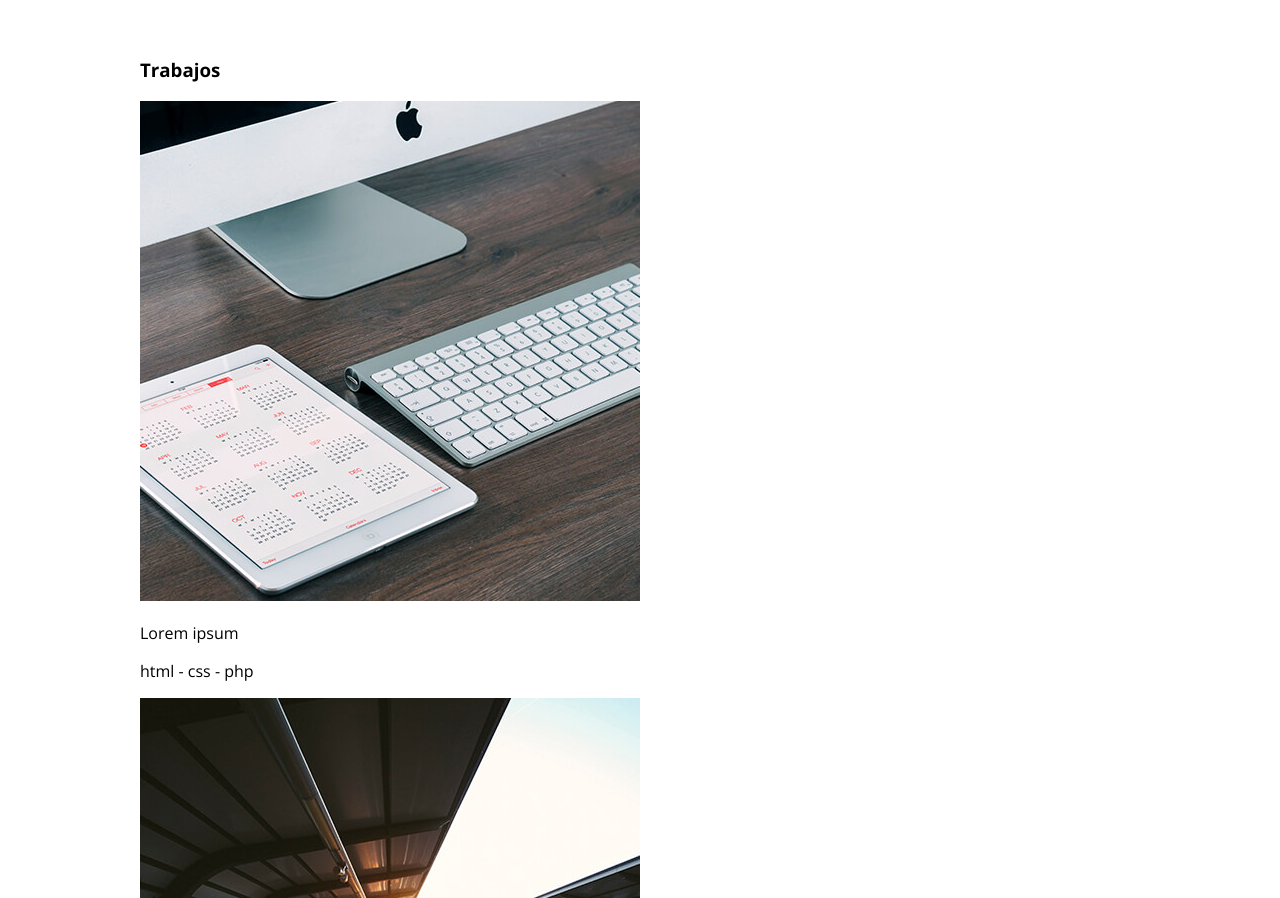
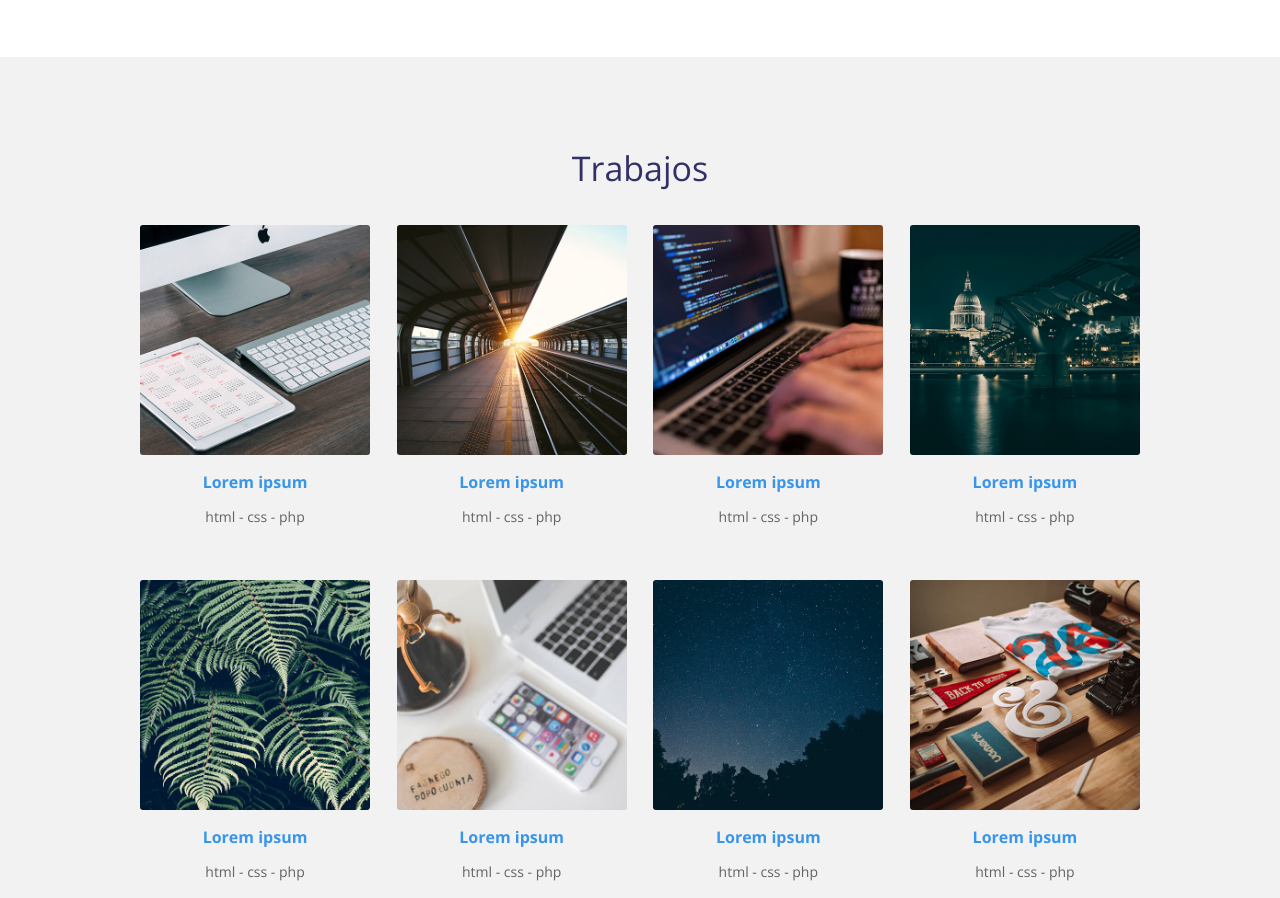
Before and after one commit to ArmandoRomero33/ArmandoRomero33.github.io, a plain HTML site: page index.html in a window 1280 px wide. Shown: the part 814-1712 px from the top of the page. Drawn offline with nearby package versions, Linux system fonts and the light colour scheme.

Commit message:
css trabajos

```diff
--- a/css/estilos.css
+++ b/css/estilos.css
@@ -128,3 +128,59 @@ header .menu a:hover{
     color: #3895ea;
     text-decoration: underline;
  }
+
+ .main .trabajos{
+    background: #f2f2f2;
+    padding: 60px 0;
+}
+
+.main .trabajos .contenedor{
+    overflow: hidden;
+}
+
+.main .trabajos .titulo{
+   font-size: 34px;
+   line-height: 34px;
+   margin-bottom: 40px;
+   font-weight: 300;
+   color:#323068;
+   text-align: center;
+}
+
+.main .trabajos .contenedor-trabajos{
+    display: flex;
+    flex-direction: row;
+    flex-wrap: wrap;
+    justify-content: space-between;
+}
+
+.main .trabajos .contenedor-trabajos .trabajo{
+   width: 23%;
+   margin-bottom: 40px;
+}
+
+.main .trabajos .contenedor-trabajos .trabajo .thumb{
+    width: 100%;
+    margin-bottom: 10px;
+}
+
+.main .trabajos .contenedor-trabajos .trabajo .thumb img{
+    width: 100%;
+    vertical-align: top;
+    border-radius: 3px;
+}
+
+.main .trabajos .contenedor-trabajos .trabajo .descripcion{
+    text-align: center;
+}
+
+.main .trabajos .contenedor-trabajos .trabajo .descripcion .nombre{
+    font-weight: 700;
+    color: #3895ea;
+    margin-bottom: 10px;
+}
+
+.main .trabajos .contenedor-trabajos .trabajo .descripcion .categoria{
+    font-size: 14px;
+    color: #636363;
+}
```
Also changed, not shown: index.html (+1 -1 lines).
